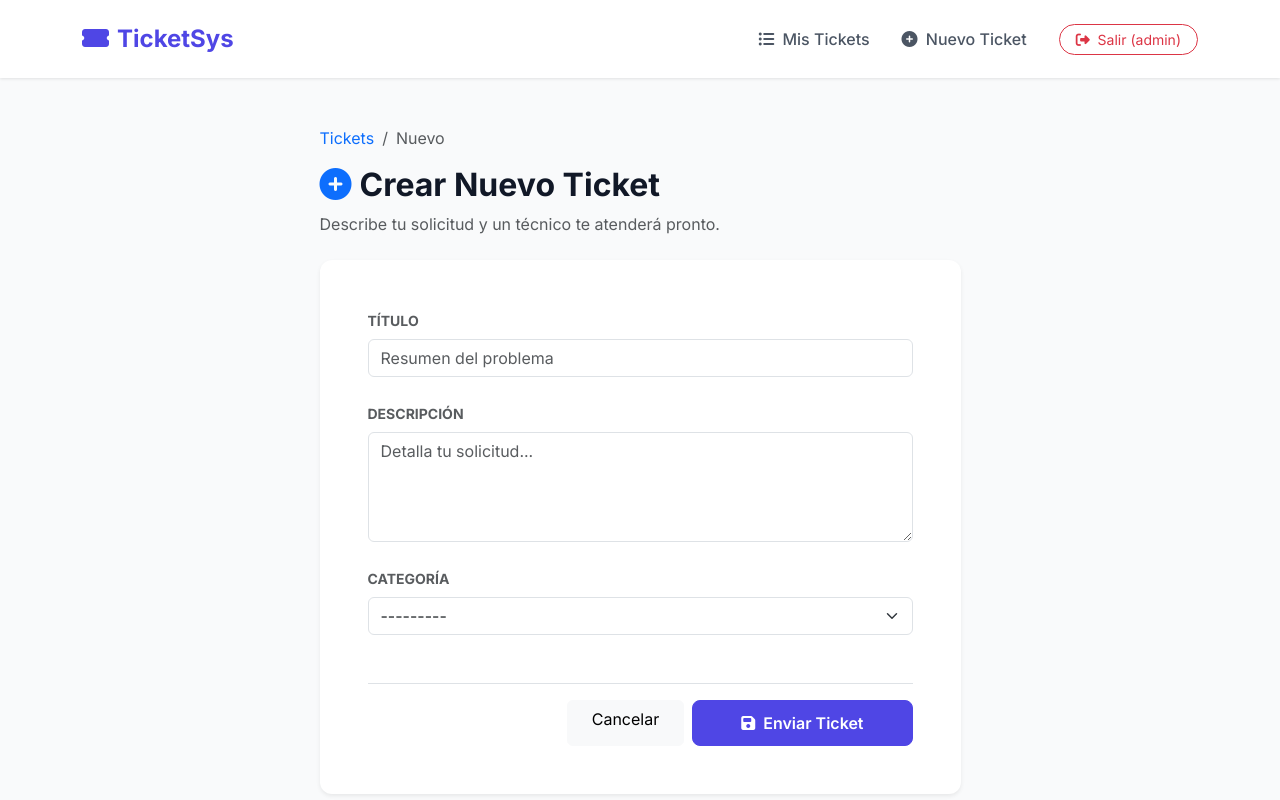
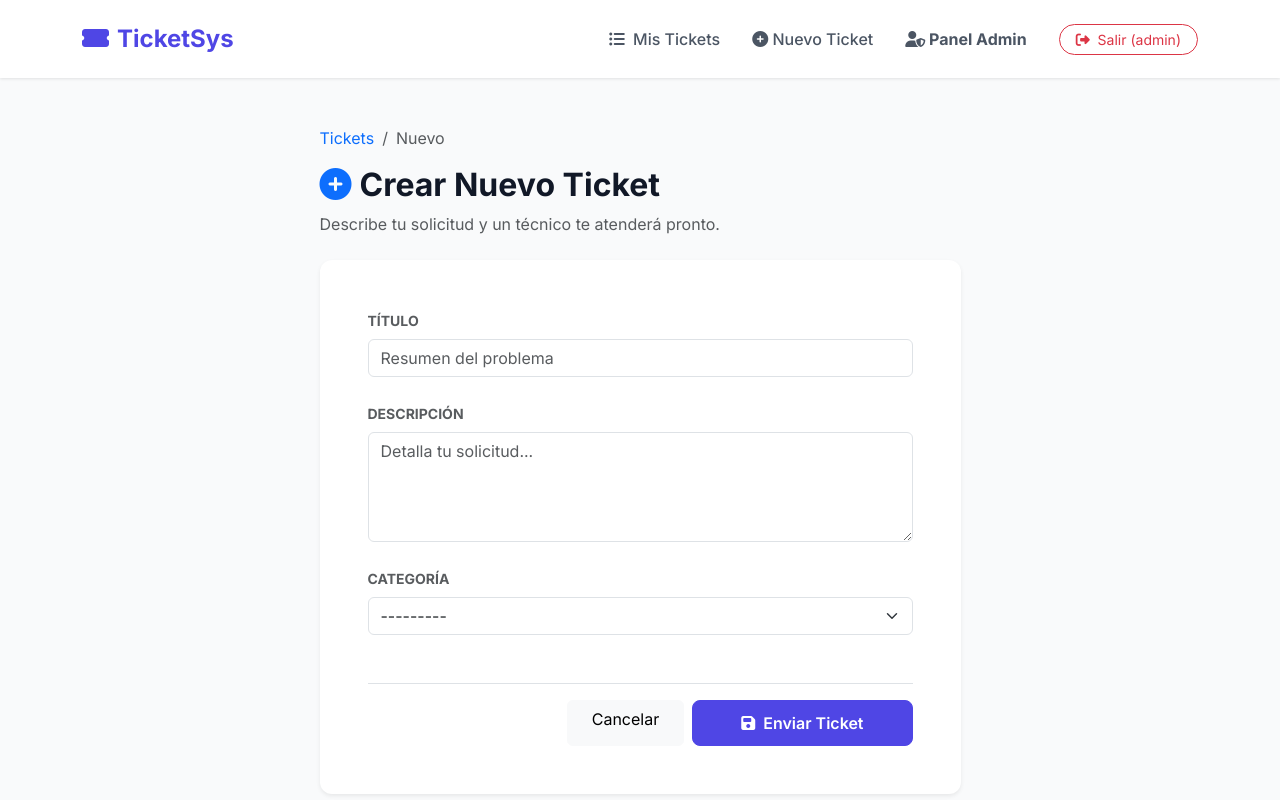
Before and after one commit to andresitocharry/Prueba_Tecnica_Tickets, a Django app: page /ticket/crear/ in a window 1280 px wide. Run offline with Django 4.2, Linux system fonts and the light colour scheme; a user stored in the database is signed in; data comes from the database, SQL or seed files in the repository.

Commit message:
Añadir acceso directo al Panel Admin para usuarios staff

```diff
--- a/tickets/templates/base.html
+++ b/tickets/templates/base.html
@@ -90,10 +90,15 @@
                             </a>
                         </li>
                         <li class="nav-item">
-                            <a class="nav-link" href="{% url 'ticket_crear' %}">
-                                <i class="fas fa-plus-circle me-1"></i> Nuevo Ticket
+                            <a class="nav-link" href="{% url 'ticket_crear' %}"><i class="fas fa-plus-circle"></i> Nuevo Ticket</a>
+                        </li>
+                        {% if user.is_staff %}
+                        <li class="nav-item">
+                            <a class="nav-link text-warning fw-bold" href="{% url 'admin:index' %}" target="_blank">
+                                <i class="fas fa-user-shield"></i> Panel Admin
                             </a>
                         </li>
+                        {% endif %}
                         <li class="nav-item ms-lg-3">
                             <form action="{% url 'logout' %}" method="post" class="d-inline">
                                 {% csrf_token %}
```
